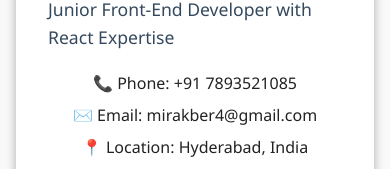
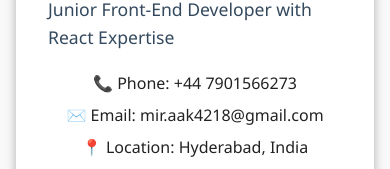
Before and after one commit to Khan4218/Mir-Akbar-Portfolio-react, a React (Vite) app: page /resume in a window 390 px wide. Shown: the part 431-600 px from the top of the page. Built offline with nearby package versions, Linux system fonts and the light colour scheme.

Commit message:
updated contact details
Updated contact information with new phone number and email.

```diff
--- a/src/pages/Resume.jsx
+++ b/src/pages/Resume.jsx
@@ -6,8 +6,8 @@ const ResumeContent = () => (
     <header>
       <h1>Mir Ahmed Ali Khan</h1>
       <h2>Junior Front-End Developer with React Expertise</h2>
-      <p>📞 Phone: +91 7893521085</p>
-      <p>✉️ Email: mirakber4@gmail.com</p>
+      <p>📞 Phone: +44 7901566273</p>
+      <p>✉️ Email: mir.aak4218@gmail.com</p>
       <p>📍 Location: Hyderabad, India</p>
       <p>
         🌐 Portfolio:{" "}
```
